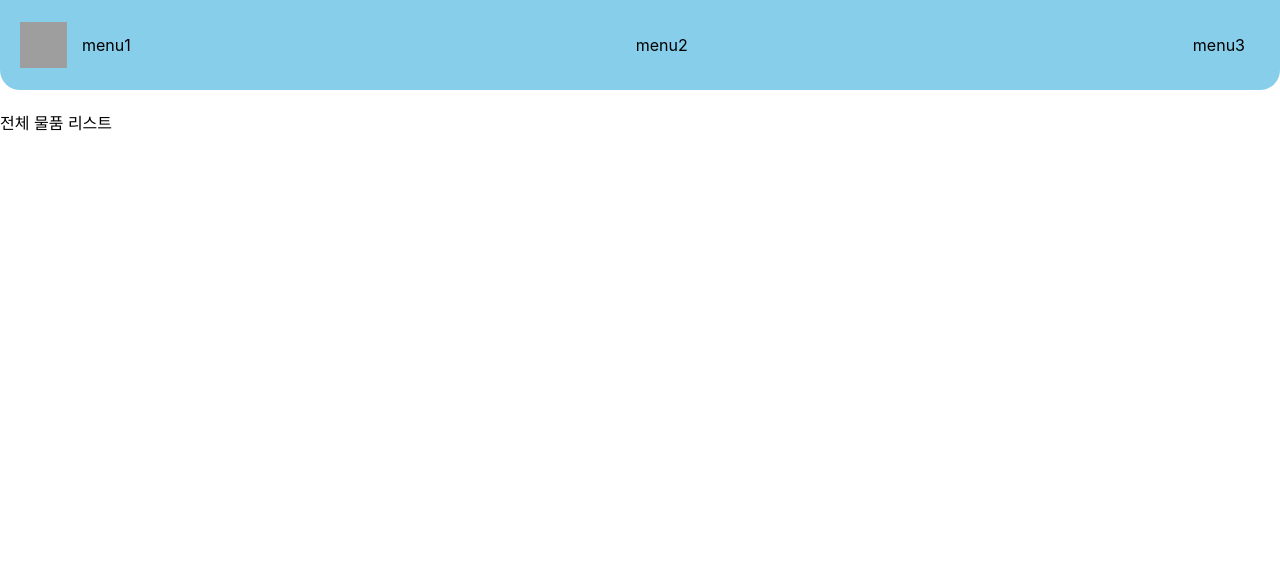
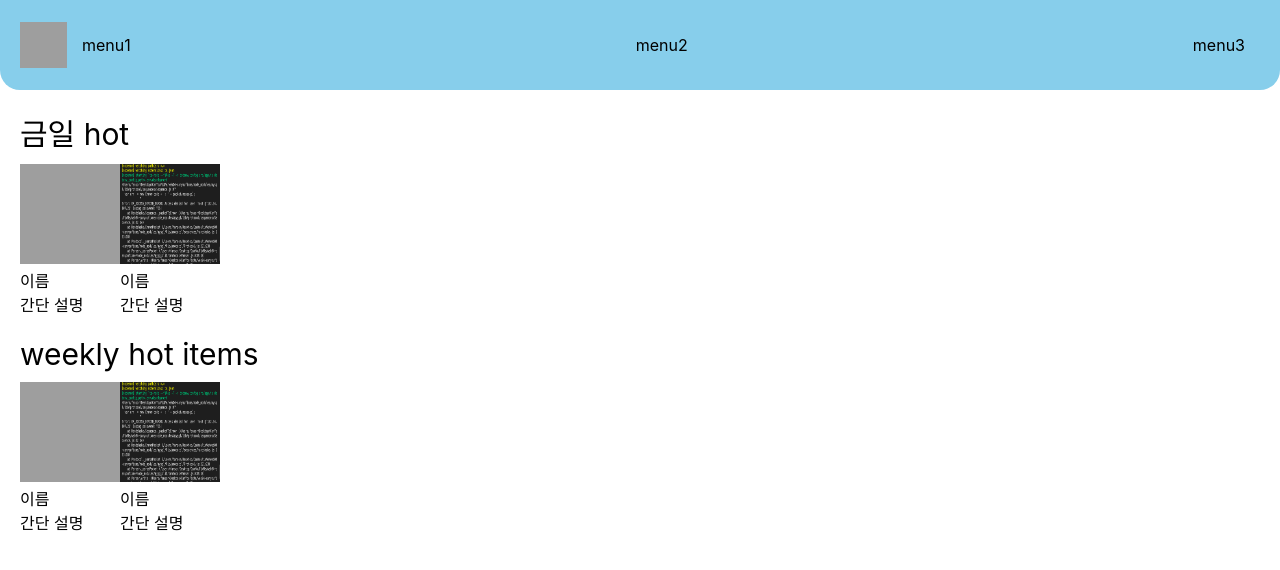
Before and after one commit to dlckdduq1107/Dalcomly, a Next.js app: page / in a window 1280 px wide. Shown: the top 570 px of the page. Built offline with nearby package versions, Linux system fonts and the light colour scheme; grey boxes are pictures that could not be loaded.

Commit message:
feat: 메인 페이지 수정 및 product페이지 초기화

```diff
--- a/pages/index.tsx
+++ b/pages/index.tsx
@@ -1,6 +1,30 @@
-import Link from 'next/link';
+import styled from 'styled-components';
+import ProductList from '../components/products/productList';
+import { ProductResponse } from './api/products';
 
-function HomePage() {
-  return <Link href='/products'>전체 물품 리스트</Link>;
+interface ProductResponseWrapper {
+  productList: ProductResponse;
+}
+
+function HomePage(props: ProductResponseWrapper) {
+  const { productList } = props;
+  return (
+    <BodyWrapper>
+      <ProductList productList={productList} title='금일 hot' />
+      <ProductList productList={productList} title='weekly hot items' />
+    </BodyWrapper>
+  );
+}
+export async function getStaticProps() {
+  const result = await fetch('http://localhost:3000/api/products');
+  const { productList } = await result.json();
+
+  return {
+    props: {
+      productList,
+    },
+  };
 }
 export default HomePage;
+
+const BodyWrapper = styled.div``;
```
Also changed, not shown: pages/products/index.tsx (+3 -26 lines).
